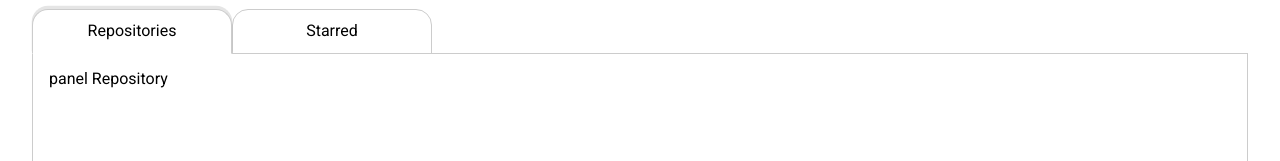
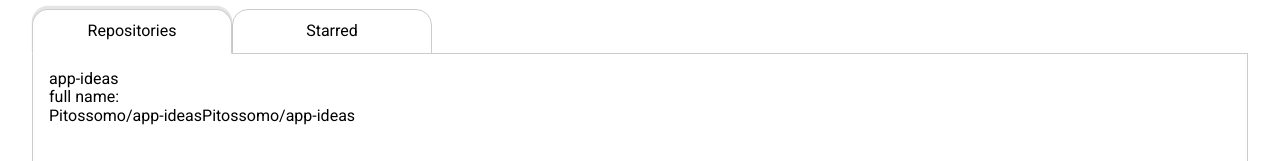
Before and after one commit to Pitossomo/githubPortfolio, a React (Create React App) app: page / in a window 1280 px wide. Shown: the part 249-410 px from the top of the page. Built offline with nearby package versions, Linux system fonts and the light colour scheme.

Commit message:
RepositoryItem component created

```diff
--- a/src/components/Repositories/index.js
+++ b/src/components/Repositories/index.js
@@ -1,6 +1,7 @@
 import React from 'react'
 import styled from 'styled-components';
 import { Tabs, TabList, Tab, TabPanel } from "react-tabs";
+import RepositoryItem from '../RepositoryItem';
 
 function Repositories() {
   return (
@@ -13,8 +14,12 @@ function Repositories() {
           <WrapperTab>Repositories</WrapperTab>
           <WrapperTab>Starred</WrapperTab>
         </WrapperTabList>
-        <WrapperTabPanel>panel Repository</WrapperTabPanel>
-        <WrapperTabPanel>panel Starred</WrapperTabPanel>
+        <WrapperTabPanel>
+          <RepositoryItem />
+        </WrapperTabPanel>
+        <WrapperTabPanel>
+          <RepositoryItem />
+        </WrapperTabPanel>
       </WrapperTabs>
     </div>
   )
--- /dev/null
+++ b/src/components/RepositoryItem/index.js
@@ -0,0 +1,16 @@
+import React from 'react'
+
+function RepositoryItem() {
+  return (
+    <div>
+      <h2>app-ideas</h2>
+      <h4>full name:</h4>
+      <span>Pitossomo/app-ideas</span>
+      <a href="https://github.com/benits" target="_blank" rel="noreferrer">
+        Pitossomo/app-ideas
+      </a>
+    </div>
+  );
+}
+
+export default RepositoryItem;
```
Also changed, not shown: src/components/index.js (deleted).
